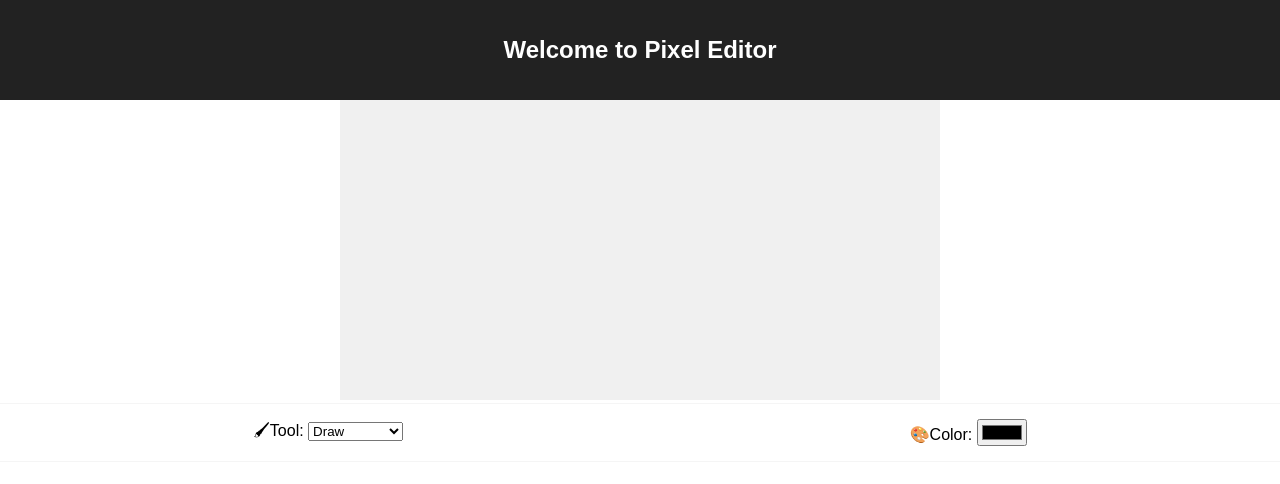
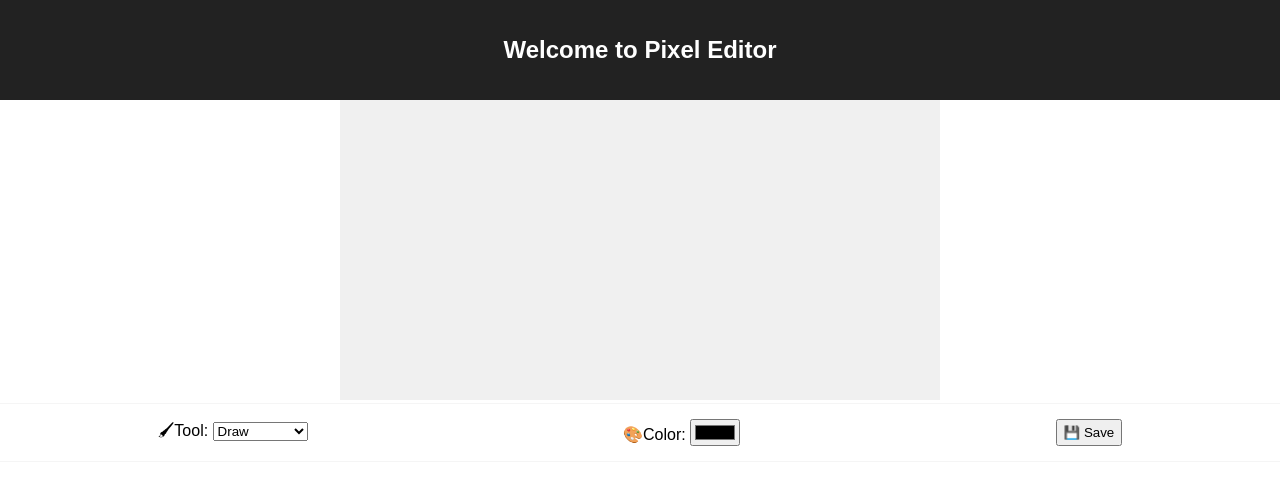
Before and after one commit to klufkin/pixel-test, a React (Create React App) app: page / in a window 1280 px wide. Shown: the top 484 px of the page. Built offline with nearby package versions, Linux system fonts and the light colour scheme.

Commit message:
implemented save/download button

```diff
--- a/src/App.js
+++ b/src/App.js
@@ -19,6 +19,7 @@ class App extends Component {
     this.colorPicker = this.colorPicker.bind(this);
     this.updatePicture = this.updatePicture.bind(this);
     this.changeTool = this.changeTool.bind(this);
+    this.savePicture = this.savePicture.bind(this);
   }
 
   draw({ current, picture }) {
@@ -94,6 +95,20 @@ class App extends Component {
     this.setState({ tool });
   }
 
+  savePicture() {
+    const link = document.createElement('a');
+
+    Object.assign(link, {
+      href: this.picture.canvas.toDataURL(),
+      download: 'pixelart.png'
+    });
+
+    // Create and trigger dowload link
+    document.body.appendChild(link);
+    link.click();
+    link.remove();
+  }
+
   render() {
     const tools = {
       draw: this.draw,
@@ -113,6 +128,7 @@ class App extends Component {
             picture={this.state.picture}
             draw={tools[this.state.tool]}
             updateEditor={this.updatePicture}
+            ref={node => (this.picture = node)}
           />
 
           <div className="settings">
@@ -147,12 +163,12 @@ class App extends Component {
               />
             </label>
 
-            {/* <button>
+            <button onClick={this.savePicture}>
               <span role="img" aria-label="Save">
                 💾
               </span>{' '}
               Save
-            </button> */}
+            </button>
           </div>
         </div>
       </div>
```
